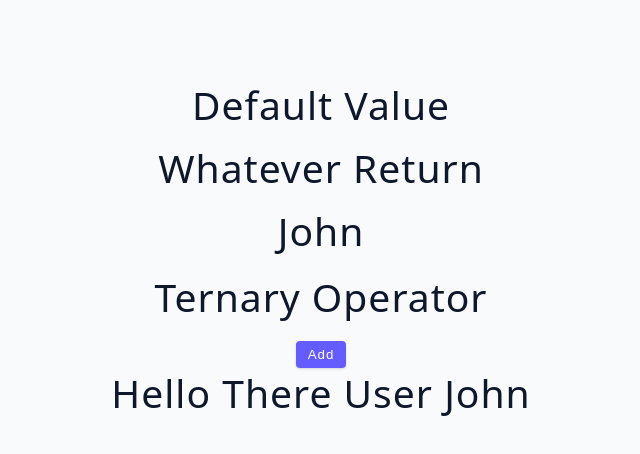
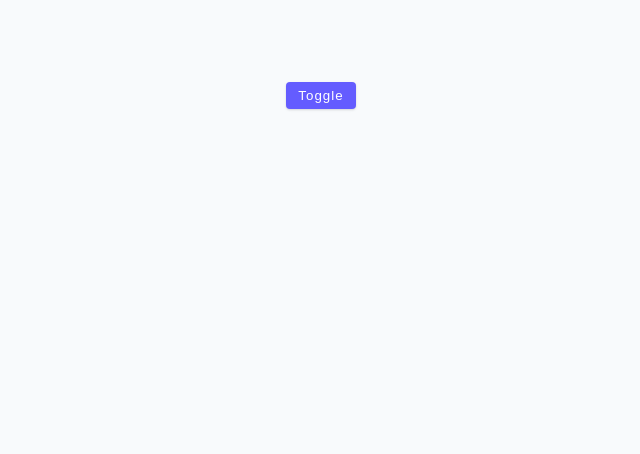
Before and after one commit to fluyid/advanced-react-tutorial, a React (Vite) app: page / in a window 1280 px wide. Shown: the top 454 px of the page, without its empty margins (319-959 px from the left). Built offline with nearby package versions, Linux system fonts and the light colour scheme.

Commit message:
worked on displaying alerts

```diff
--- a/src/App.jsx
+++ b/src/App.jsx
@@ -1,4 +1,4 @@
-import Starter from "./tutorial/03-conditional-rendering/starter/05-short-circuit-examples";
+import Starter from "./tutorial/03-conditional-rendering/starter/06-toggle-challenge";
 
 function App() {
   return (
--- a/src/tutorial/03-conditional-rendering/starter/06-toggle-challenge.jsx
+++ b/src/tutorial/03-conditional-rendering/starter/06-toggle-challenge.jsx
@@ -1,5 +1,27 @@
+import { useState } from "react";
+
 const ToggleChallenge = () => {
-  return <h2>toggle challenge</h2>;
+  const [showAlert, setShowAlert] = useState(false);
+
+  const toggleAlert = () => {
+    if (showAlert) {
+      setShowAlert(false);
+      return;
+    }
+    setShowAlert(true);
+  };
+  return (
+    <div>
+      <button className="btn" onClick={toggleAlert}>
+        toggle
+      </button>
+      {showAlert && <Alert />}
+    </div>
+  );
+};
+
+const Alert = () => {
+  return <div className="alert alert-danger">hello world</div>;
 };
 
 export default ToggleChallenge;
```
